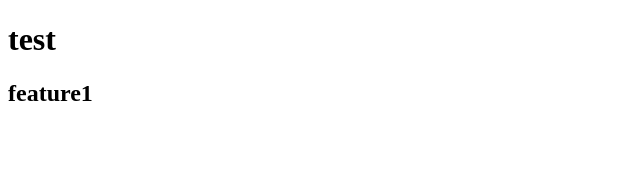
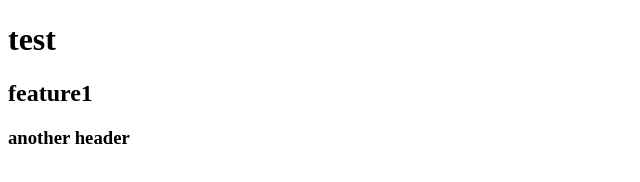
Before and after one commit to Person20020/test1, a plain HTML site: page index.html in a window 1280 px wide. Shown: the whole page, without its empty margins (0-640 px from the left). Drawn offline with Linux system fonts and the light colour scheme.

Commit message:
added another header

```diff
--- a/index.html
+++ b/index.html
@@ -12,5 +12,8 @@
         <h2>
             feature1
         </h2>
+        <h3>
+            another header
+        </h3>
     </body>
 </html>
```
